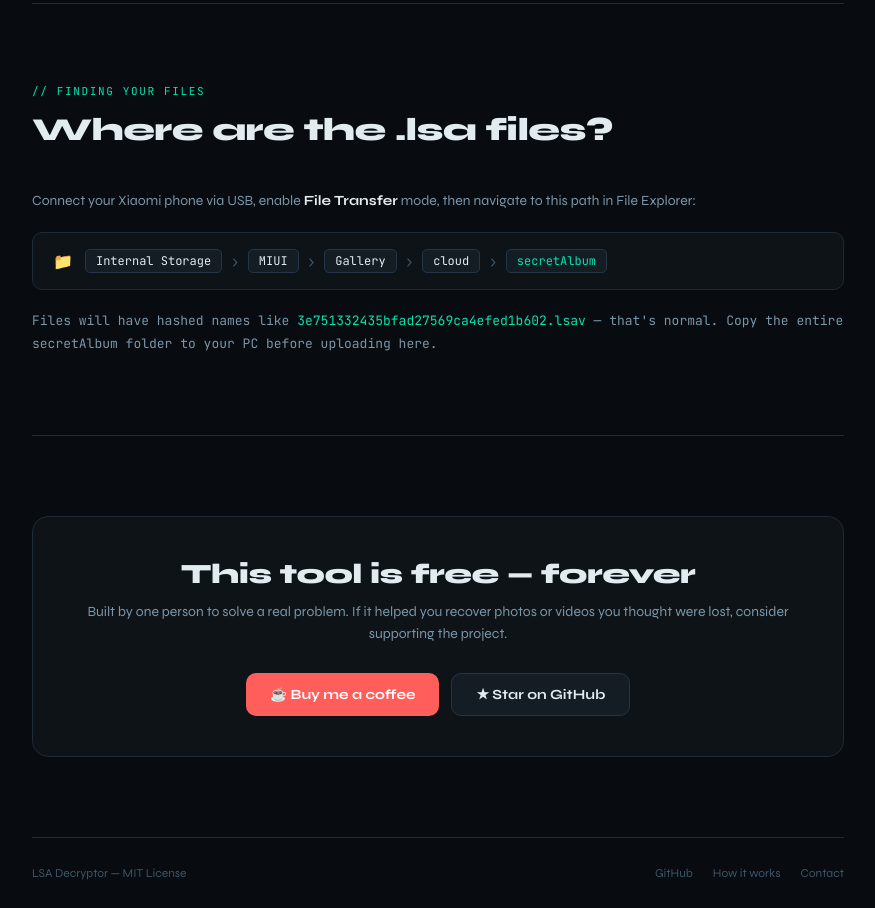
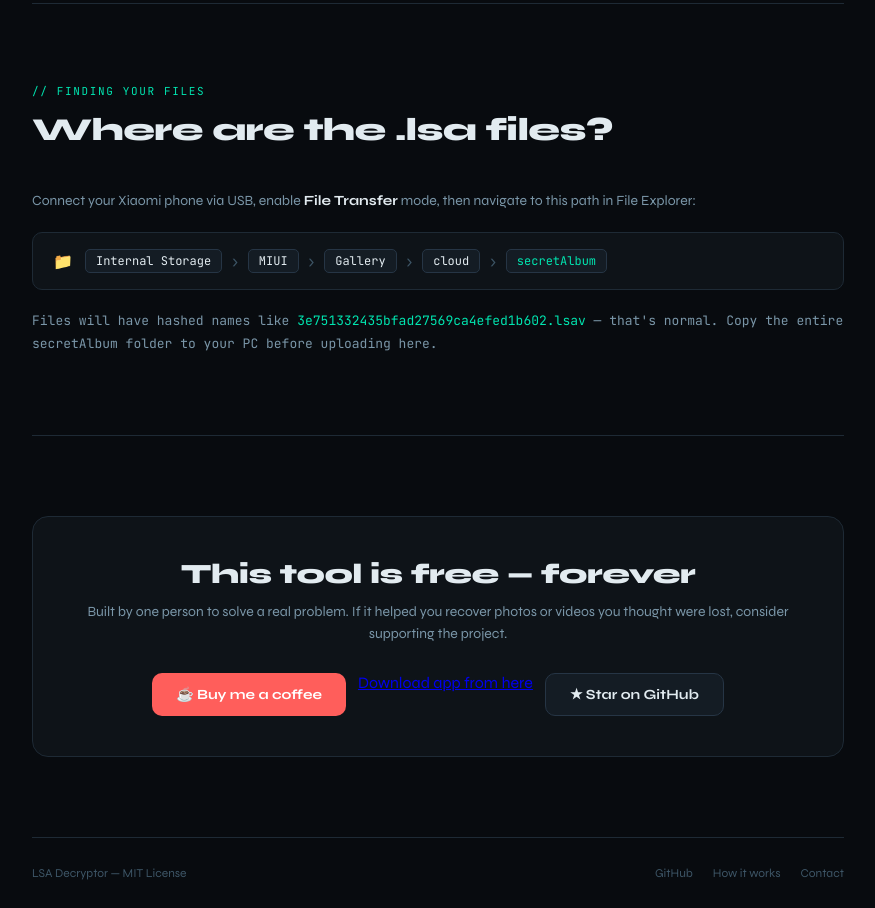
Before and after one commit to Jay-S9/miui-lsa-decryptor, a plain HTML site: page index.html in a window 1280 px wide. Shown: the part 1705-2613 px from the top of the page, without its empty margins (202-1077 px from the left). Drawn offline with Linux system fonts and the light colour scheme.

Commit message:
Update index.html

```diff
--- a/index.html
+++ b/index.html
@@ -748,7 +748,7 @@
       </p>
       <div class="support-btns">
         <a href="https://ko-fi.com/jays9" target="_blank" class="btn-support btn-kofi">☕ Buy me a coffee</a>
-
+        <a href="https://github.com/Jay-S9/miui-lsa-decryptor/zipball/main" target="_blank" class="btn-Download app"> Download app from here</a>
         <a href="https://github.com/Jay-S9/miui-lsa-decryptor" target="_blank" class="btn-support btn-github">★ Star on GitHub</a>
       </div>
     </div>
```
